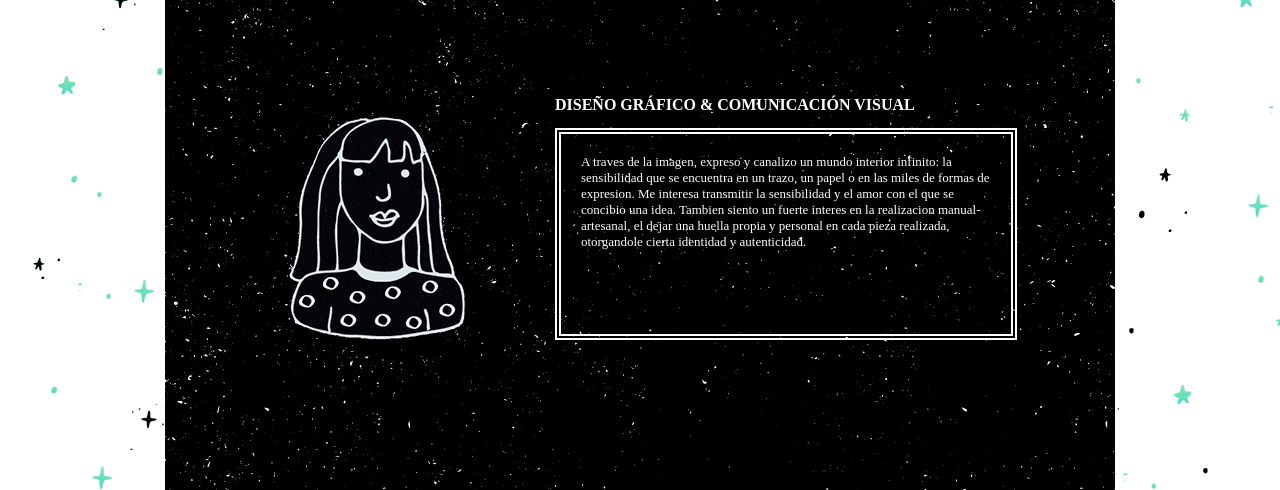
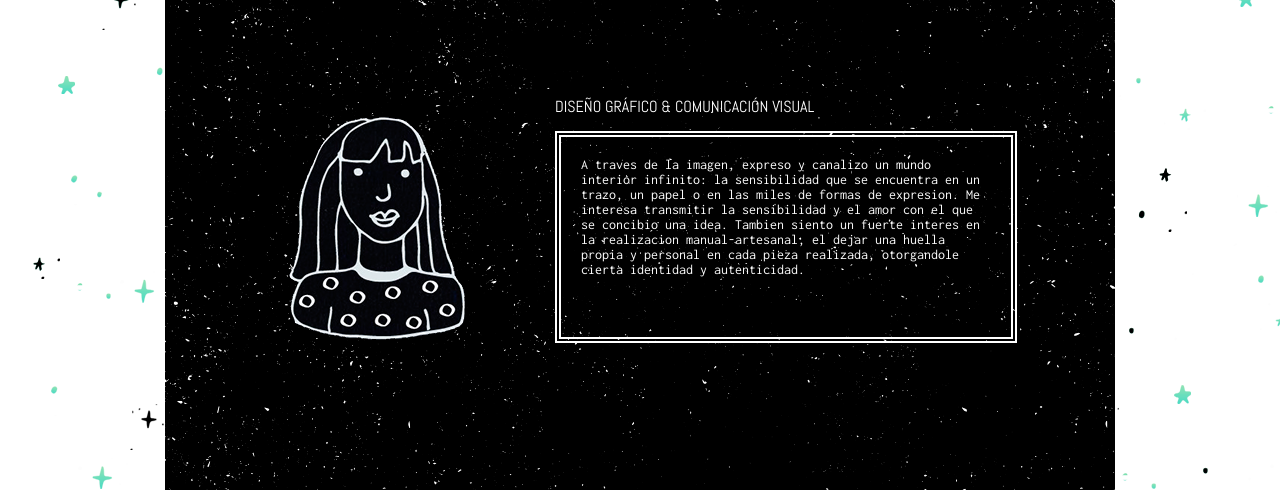
Before and after one commit to magalilozano/magalilozano.github.io, a plain HTML site: page sitio/subpaginas/sobremi.html in a window 1280 px wide. Shown: the part 115-605 px from the top of the page. Drawn offline with Linux system fonts and the light colour scheme.

Commit message:
tipo2
tipo2

```diff
--- a/sitio/css/maquetacion.css
+++ b/sitio/css/maquetacion.css
@@ -1,7 +1,5 @@
 @charset "UTF-8";
-@import url("../../webfonts/Moon_Bold_2/stylesheet.css");
 @import url("SpryMenuBarHorizontal.css");
-@import url("../../webfonts/Moon_Light_2/stylesheet.css");
 section {
 	width: 950px;
 	height: 650px;
@@ -181,9 +179,9 @@ h1 {
 }
 p1 {
 	color: #FCFCFC;
-	font-family: courier-prime;
+	font-family: inconsolata;
 	font-style: normal;
-	font-size: 13px;
+	font-size: 14px;
 	width: 410px;
 	height: 180px;
 	float: left;
@@ -191,12 +189,14 @@ p1 {
 	padding-top: 20px;
 	padding-left: 20px;
 	padding-right: 20px;
+	font-weight: 500;
 }
 h2 {
 	color: #FFFFFF;
 	font-style: normal;
-	font-family: courier-prime;
+	font-family: abel;
 	font-size: 16px;
+	font-weight: 400;
 }
 #content {
 	width: 550px;
```
